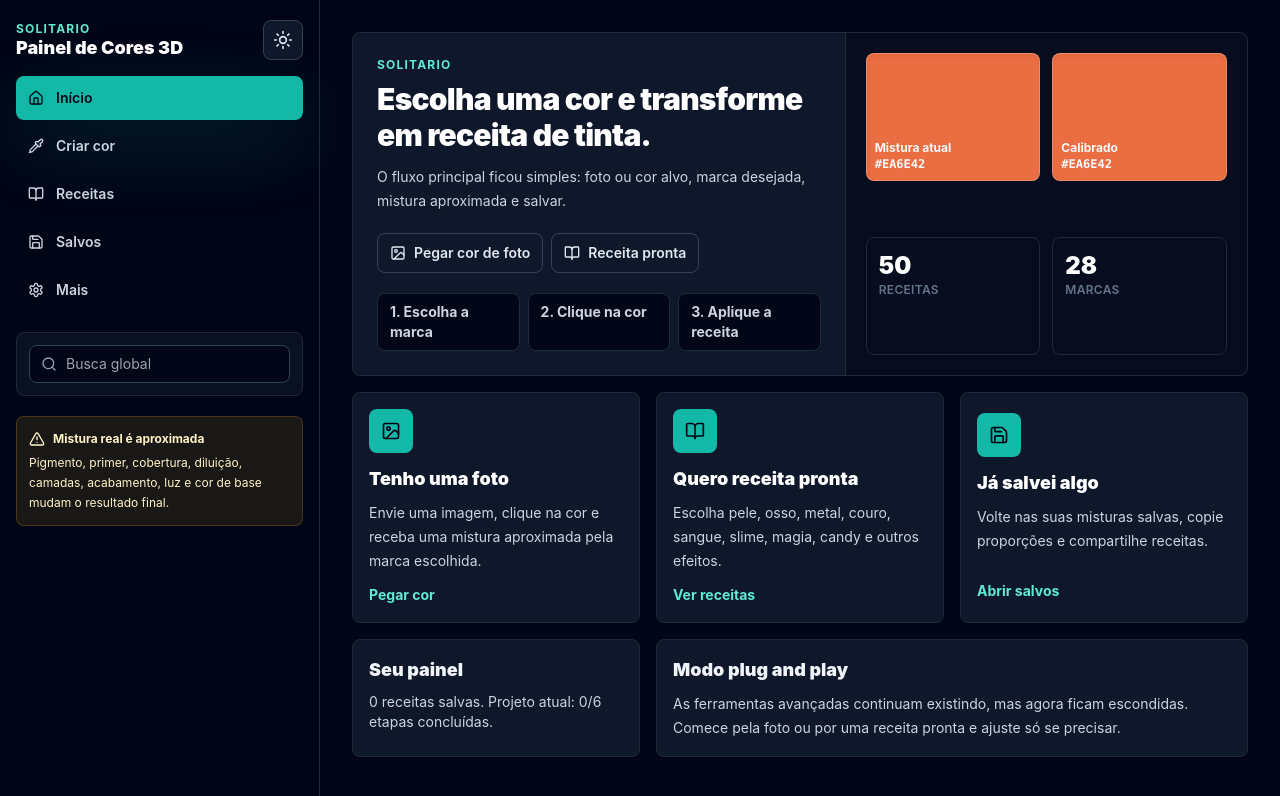
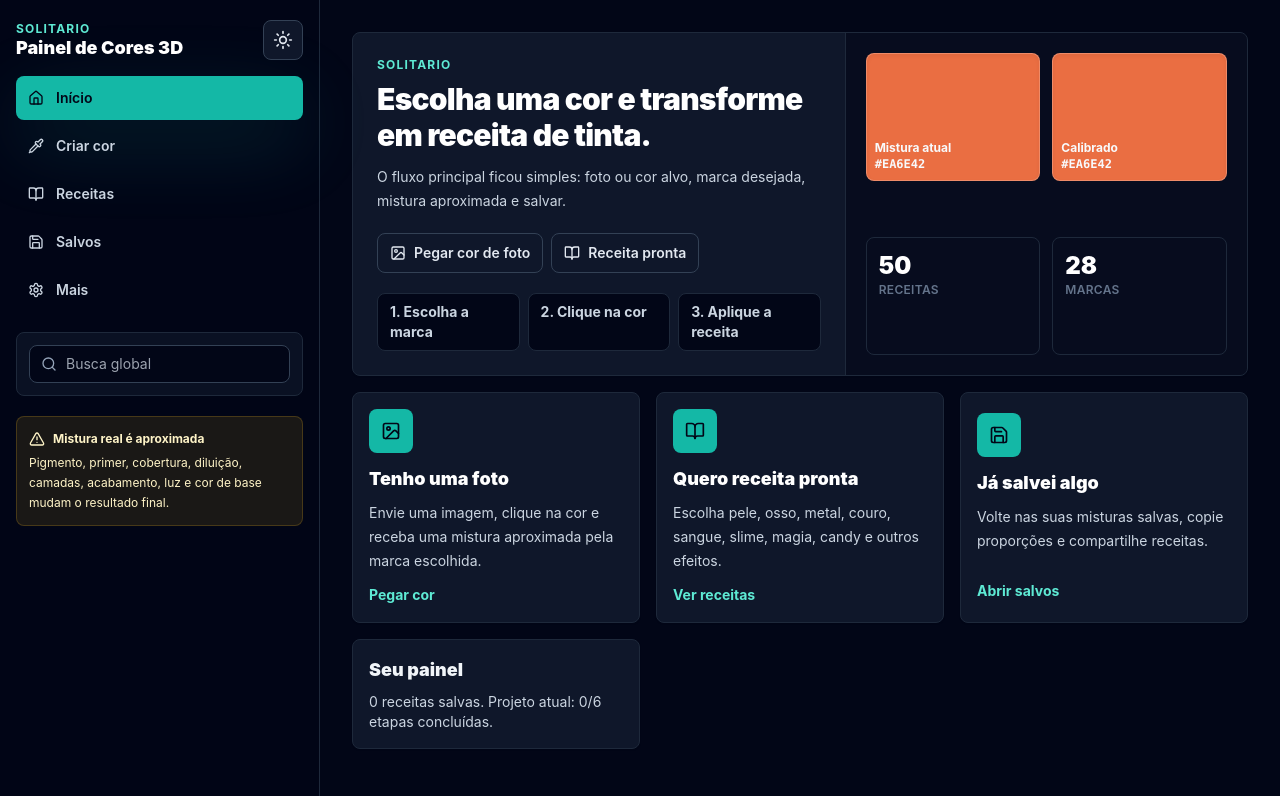
Before and after one commit to Phiricci/Painel-de-Cores, a React (Vite) app: page / in a window 1280 px wide. Shown: the top 796 px of the page. Built offline with nearby package versions, Linux system fonts and the light colour scheme.

Commit message:
Remove textos explicativos desnecessarios

```diff
--- a/src/App.tsx
+++ b/src/App.tsx
@@ -1556,12 +1556,6 @@ function HomeSection({
             {savedRecipes.length} receitas salvas. Projeto atual: {completedTasks}/{project.tasks.length} etapas concluídas.
           </p>
         </DataCard>
-        <DataCard className="lg:col-span-2">
-          <h3 className="text-lg font-black">Modo plug and play</h3>
-          <p className="mt-2 text-sm leading-6 text-slate-600 dark:text-slate-300">
-            As ferramentas avançadas continuam existindo, mas agora ficam escondidas. Comece pela foto ou por uma receita pronta e ajuste só se precisar.
-          </p>
-        </DataCard>
       </div>
     </div>
   );
```
